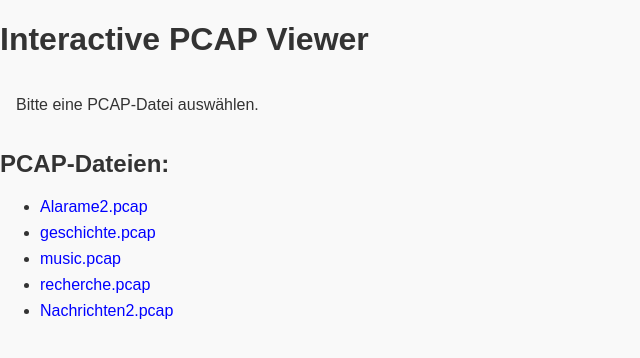
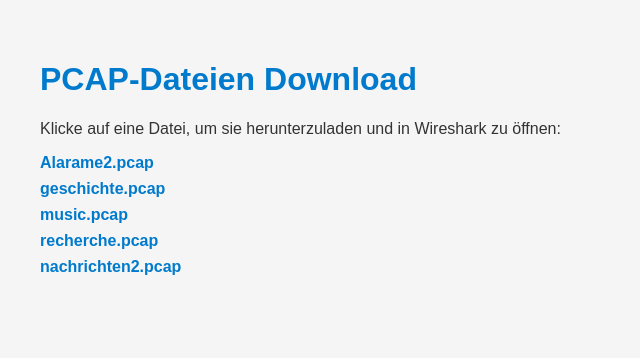
Before and after one commit to tatiana917/meine-pcaps, a plain HTML site: page docs/index.html in a window 1280 px wide. Shown: the whole page, without its empty margins (0-640 px from the left). Drawn offline with Linux system fonts and the light colour scheme.

Commit message:
index.html

```diff
--- a/docs/index.html
+++ b/docs/index.html
@@ -2,54 +2,25 @@
 <html lang="de">
 <head>
   <meta charset="utf-8">
-  <title>PCAP Viewer</title>
-  <script src="https://cdn.jsdelivr.net/npm/pcapjs@latest/dist/pcap.min.js"></script>
+  <title>PCAP-Dateien Download</title>
   <style>
-    body { margin: 0; font-family: sans-serif; background: #f9f9f9; color: #333; }
-    #viewer { padding: 1em; }
-    a { display: block; margin: 0.5em 0; color: blue; text-decoration: none; }
+    body { font-family: sans-serif; background: #f5f5f5; color: #333; padding: 2em; }
+    h1 { color: #007acc; }
+    ul { list-style: none; padding: 0; }
+    li { margin: 0.5em 0; }
+    a { text-decoration: none; color: #007acc; font-weight: bold; }
+    a:hover { text-decoration: underline; }
   </style>
 </head>
 <body>
-  <h1>Interactive PCAP Viewer</h1>
-  <div id="viewer">Lade PCAP…</div>
-
-  <h2>PCAP-Dateien:</h2>
+  <h1>PCAP-Dateien Download</h1>
+  <p>Klicke auf eine Datei, um sie herunterzuladen und in Wireshark zu öffnen:</p>
   <ul>
-    <li><a href="?file=pcaps/Alarame2.pcap">Alarame2.pcap</a></li>
-    <li><a href="?file=pcaps/geschichte.pcap">geschichte.pcap</a></li>
-    <li><a href="?file=pcaps/music.pcap">music.pcap</a></li>
-    <li><a href="?file=pcaps/recherche.pcap">recherche.pcap</a></li>
-    <li><a href="?file=pcaps/Nachrichten2.pcap">Nachrichten2.pcap</a></li>
+    <li><a href="https://raw.githubusercontent.com/tatiana917/meine-pcaps/main/pcaps/Alarame2.pcap" download>Alarame2.pcap</a></li>
+    <li><a href="https://raw.githubusercontent.com/tatiana917/meine-pcaps/main/pcaps/geschichte.pcap" download>geschichte.pcap</a></li>
+    <li><a href="https://raw.githubusercontent.com/tatiana917/meine-pcaps/main/pcaps/music.pcap" download>music.pcap</a></li>
+    <li><a href="https://raw.githubusercontent.com/tatiana917/meine-pcaps/main/pcaps/recherche.pcap" download>recherche.pcap</a></li>
+    <li><a href="https://raw.githubusercontent.com/tatiana917/meine-pcaps/main/pcaps/nachrichten2.pcap" download>nachrichten2.pcap</a></li>
   </ul>
-
-  <script>
-    const rawBase = 'https://raw.githubusercontent.com/tatiana917/meine-pcaps/main/';
-    const params = new URLSearchParams(location.search);
-    const filePath = params.get('file');
-
-    if (!filePath) {
-      document.getElementById('viewer').textContent = 'Bitte eine PCAP-Datei auswählen.';
-    } else {
-      const pcapUrl = rawBase + filePath;
-      document.getElementById('viewer').textContent = 'Lade ' + filePath + '…';
-
-      fetch(pcapUrl)
-        .then(r => {
-          if (!r.ok) throw new Error(r.status + ' ' + r.statusText);
-          return r.arrayBuffer();
-        })
-        .then(buf => {
-          const data = pcap.parse(buf);
-          document.getElementById('viewer').textContent =
-            `✅ ${filePath} geladen: ${data.packets.length} Pakete`;
-          console.log(data);
-        })
-        .catch(err => {
-          document.getElementById('viewer').textContent =
-            '❌ Fehler beim Laden: ' + err;
-        });
-    }
-  </script>
 </body>
 </html>
```
